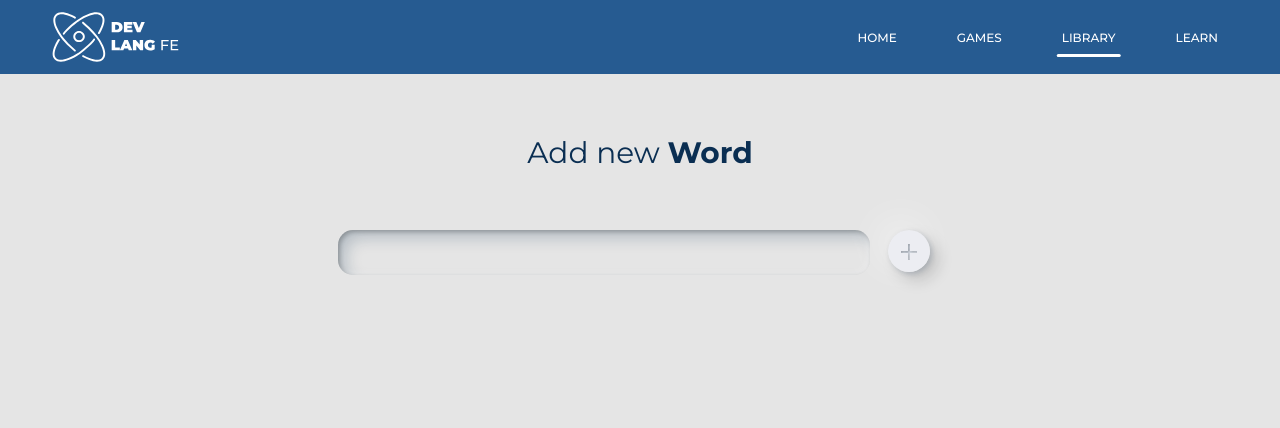
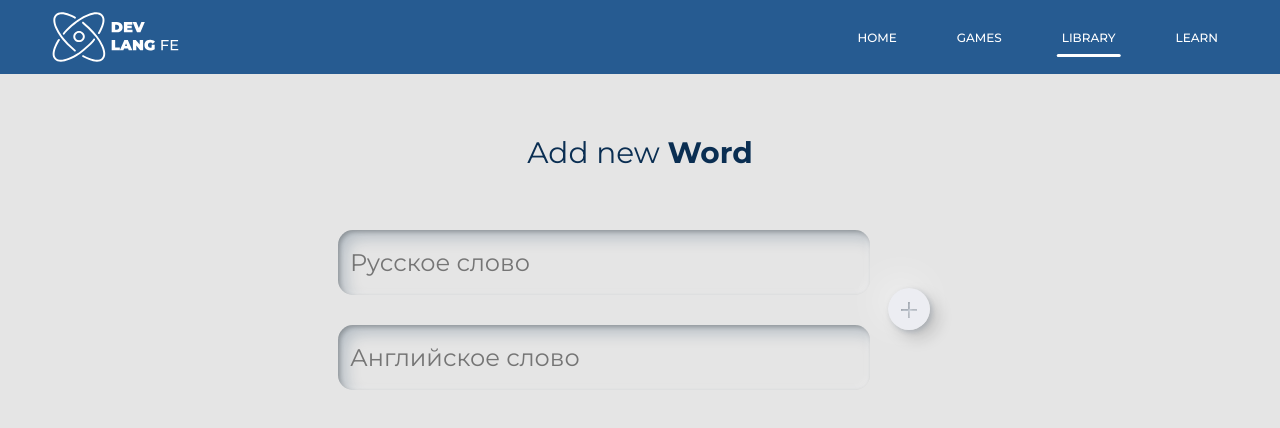
Before and after one commit to Anton-Osip/dev-lang, a React (Create React App) app: page /library in a window 1280 px wide. Shown: the top 428 px of the page. Built offline with nearby package versions, Linux system fonts and the light colour scheme.

Commit message:
пишем форму для создания новых слов

```diff
--- a/src/App.tsx
+++ b/src/App.tsx
@@ -1,4 +1,4 @@
-import React, { useEffect } from 'react'
+import React from 'react'
 import './App.css'
 import Header from './components/Header/Header'
 import Dashboard from './components/Dashboard/Dashboard'
--- a/src/components/Library/Library.module.css
+++ b/src/components/Library/Library.module.css
@@ -12,51 +12,7 @@ section {
     padding: 60px;
 }
 
-.addWordBlock {
-    display: grid;
-    grid-template-columns: 3fr auto;
-    column-gap: 30px;
-    justify-items: center;
-    margin: 60px;
-}
 
-.addWordBlock button {
-    padding: 0;
-    border: none;
-    background: none;
-    transition: .6s;
-}
-
-.addWordBlock button:focus {
-    outline: none;
-}
-.addWordBlock button:hover {
-    opacity: .6;
-}
-.addWordBlock input {
-    box-shadow: inset -4px -4px 4px rgba(255, 255, 255, 0.18), inset 2px 2px 4px rgba(0, 0, 0, 0.24), inset -8px -8px 15px rgba(255, 255, 255, 0.02), inset 8px 8px 15px rgba(10, 46, 82, 0.21);
-    border-radius: 15px;
-    border: none;
-    width: 100%;
-    padding: 6px 12px;
-}
-
-.addWordBlock input:focus {
-    outline: none;
-}
-
-.addWordBlock img {
-    max-width: 42px;
-    box-shadow: 2px 2px 5px rgba(10, 46, 82, 0.16), -8px -8px 40px rgba(255, 255, 255, 0.56), 8px 8px 15px rgba(0, 0, 0, 0.17);
-    border-radius: 50%;
-}
-.addWordBlock img:hover {
-    opacity: .6;
-    cursor: pointer;
-}
-.addWordBlock img.close {
-
-}
 
 .wordsTable > ul:not(:first-child) > li{
     z-index: 1;
--- a/src/components/Library/Library.tsx
+++ b/src/components/Library/Library.tsx
@@ -1,6 +1,6 @@
 import React from 'react'
 import styles from './Library.module.css'
-import addBtn from '../../assets/img/add.svg'
+import LibraryForm from './LibraryForm/LibraryForm'
 
 export default function Library() {
   return (
@@ -8,12 +8,7 @@ export default function Library() {
       <span>
         Add new <b>Word</b>
       </span>
-      <form className={styles.addWordBlock}>
-        <input type='text' />
-        <button>
-          <img src={addBtn} alt='addBtn' />
-        </button>
-      </form>
+      <LibraryForm />
     </section>
   )
 }
--- /dev/null
+++ b/src/components/Library/LibraryForm/LibraryForm.module.css
@@ -0,0 +1,49 @@
+.addWordBlock {
+  display: grid;
+  grid-template-columns: 3fr auto;
+  grid-template-rows: 65px 65px;
+  gap: 30px;
+  justify-items: center;
+  margin: 60px;
+}
+
+.addWordBlockButton {
+  padding: 0;
+  border: none;
+  background: none;
+  transition: 0.6s;
+  grid-row: 1/3;
+  grid-column: 2/3;
+}
+.addWordBlockButton:focus,
+.addWordBlockButton:disabled {
+  outline: none;
+}
+.addWordBlockButton:hover {
+  opacity: 0.6;
+}
+.addWordBlockImg {
+  max-width: 42px;
+  box-shadow: 2px 2px 5px rgba(10, 46, 82, 0.16), -8px -8px 40px rgba(255, 255, 255, 0.56),
+    8px 8px 15px rgba(0, 0, 0, 0.17);
+  border-radius: 50%;
+}
+.addWordBlockImg:hover {
+  opacity: 0.6;
+  cursor: pointer;
+}
+
+.addWordBlock input {
+  box-shadow: inset -4px -4px 4px rgba(255, 255, 255, 0.18), inset 2px 2px 4px rgba(0, 0, 0, 0.24),
+    inset -8px -8px 15px rgba(255, 255, 255, 0.02), inset 8px 8px 15px rgba(10, 46, 82, 0.21);
+  border-radius: 15px;
+  border: none;
+  width: 100%;
+  padding: 6px 12px;
+
+  font-size: 24px;
+}
+
+.addWordBlock input:focus {
+  outline: none;
+}
--- /dev/null
+++ b/src/components/Library/LibraryForm/LibraryForm.tsx
@@ -0,0 +1,41 @@
+import React from 'react'
+import styles from './LibraryForm.module.css'
+import addBtn from '../../../assets/img/add.svg'
+import * as Yup from 'yup'
+import { Field, Form, Formik } from 'formik'
+
+const valid = Yup.object().shape({
+  word: Yup.string()
+    .min(1, 'Слишком короткое слово!')
+    .max(20, 'Слишком длинное слово!')
+    .required('Пустое поле ввода!'),
+  translation: Yup.string()
+    .min(1, 'Слишком короткое слово!')
+    .max(20, 'Слишком длинное слово!')
+    .required('Пустое поле ввода!'),
+})
+
+export default function LibraryForm() {
+  return (
+    <Formik
+      initialValues={{ word: '', translation: '' }}
+      validationSchema={valid}
+      onSubmit={values => {
+        // dispatch(addNewTask(values.task))
+        values.word = ''
+        values.translation = ''
+      }}
+    >
+      {() => (
+        <Form className={styles.addWordBlock}>
+          <Field type='text' name='word' placeholder='Русское слово' />
+
+          <button type='submit' className={styles.addWordBlockButton}>
+            <img src={addBtn} alt='addBtn' className={styles.addWordBlockImg} />
+          </button>
+          <Field type='text' name='translation' placeholder='Английское слово' />
+        </Form>
+      )}
+    </Formik>
+  )
+}
--- a/src/redux/libraryReduser.ts
+++ b/src/redux/libraryReduser.ts
@@ -1,5 +1,5 @@
 import { createSlice } from '@reduxjs/toolkit'
-import uuid from 'react-uuid'
+// import uuid from 'react-uuid'
 
 export interface ILibraryState {
   wordList: IWordState[]
@@ -28,4 +28,4 @@ const libraryReducer = createSlice({
 })
 
 export default libraryReducer.reducer
-export const {} = libraryReducer.actions
+// export const {} = libraryReducer.actions
```
Also changed, not shown: package.json (+7 -6 lines), 1 other file (tests, documents, lock files or other folders).
